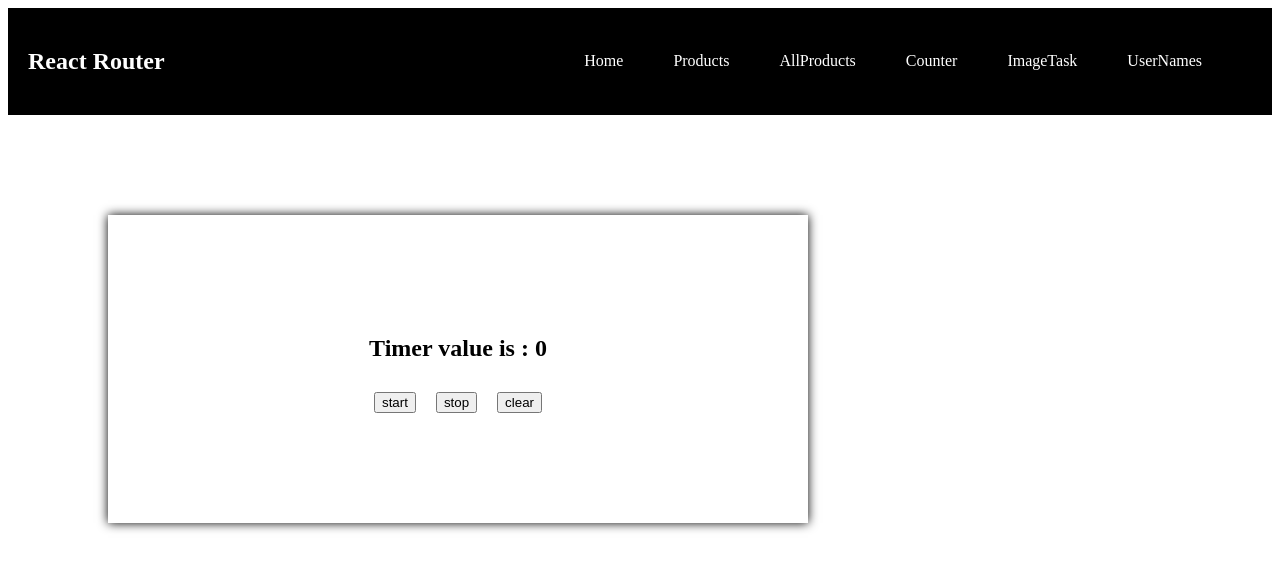
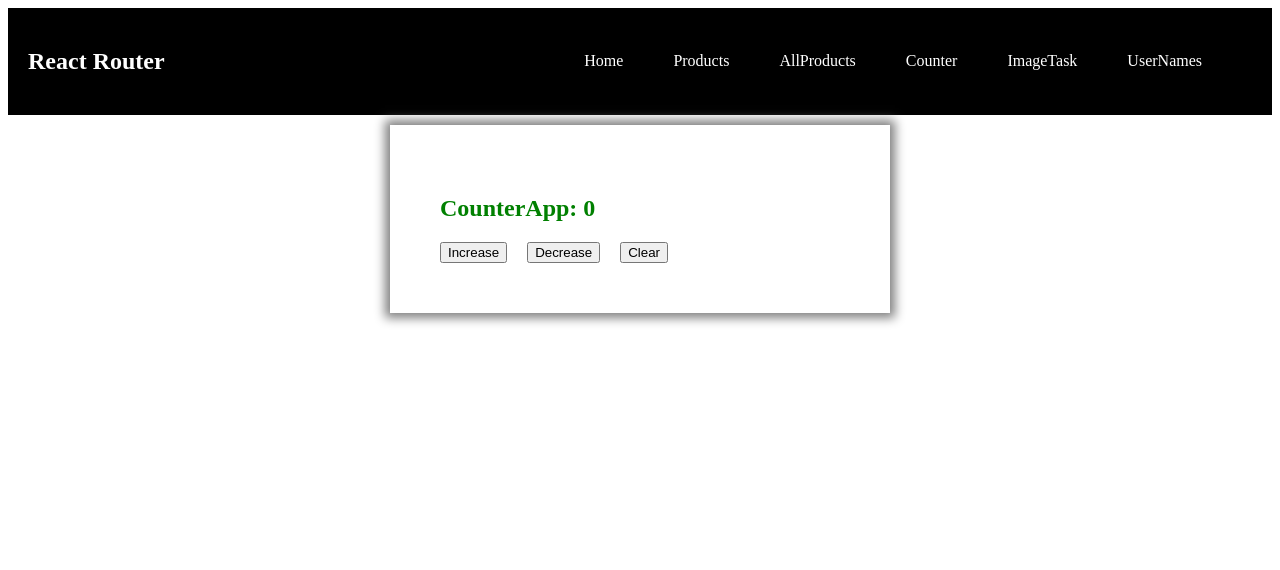
Before and after one commit to raguraman6066/basic-react-pro, a React (Vite) app: page / in a window 1280 px wide. Shown: the top 570 px of the page. Built offline with nearby package versions, Linux system fonts and the light colour scheme.

Commit message:
added usereducer

```diff
--- a/src/App.jsx
+++ b/src/App.jsx
@@ -17,12 +17,15 @@ import { HomeContext } from "./components/context-api/HomeContext";
 import { Name } from "./components/child-parent/Name";
 import { Ref } from "./components/ref/Ref";
 import { Timer } from "./components/timer/Timer";
+import { RefDom } from "./components/ref/RefDom";
+import { UseReducer } from "./components/reducer/UseReducer";
+import { CounterApp } from "./components/counterapp/CounterApp";
 
 function App() {
   return (
     <div className="app">
       <Nav />
-      <Timer />
+      <CounterApp />
       {/*
       <Routes>
         <Route path={"/"} element={<B />} />
--- /dev/null
+++ b/src/components/counterapp/CounterApp.css
@@ -0,0 +1,10 @@
+.reducerCounter {
+  padding: 50px;
+  margin: 10px auto;
+  width: 400px;
+  color: green;
+  box-shadow: 0 0 10px 5px grey;
+}
+.reducerCounter button {
+  margin-right: 20px;
+}
--- /dev/null
+++ b/src/components/counterapp/CounterApp.jsx
@@ -0,0 +1,26 @@
+import React, { useReducer } from "react";
+import "./CounterApp.css";
+import counterReducer from "./counterReducer";
+
+function reducerFun() {}
+export const CounterApp = () => {
+  let [state, dispatch] = useReducer(counterReducer, { count: 0 });
+  function increaseCount() {
+    dispatch({ type: "increment" });
+  }
+  function decreaseCount() {
+    dispatch({ type: "decrement" });
+  }
+  function clearCount() {
+    dispatch({ type: "clear" });
+  }
+
+  return (
+    <div className="reducerCounter">
+      <h2>CounterApp: {state.count}</h2>
+      <button onClick={increaseCount}>Increase</button>
+      <button onClick={decreaseCount}>Decrease</button>
+      <button onClick={clearCount}>Clear</button>
+    </div>
+  );
+};
--- /dev/null
+++ b/src/components/counterapp/counterReducer.js
@@ -0,0 +1,13 @@
+const counterReducer = (state, action) => {
+  //state- current state data
+  if (action.type == "increment") {
+    state = { count: state.count + 1 };
+  } else if (action.type == "decrement") {
+    state = { count: state.count - 1 };
+  } else if (action.type == "clear") {
+    state = { count: 0 };
+  }
+
+  return state;
+};
+export default counterReducer;
--- /dev/null
+++ b/src/components/reducer/UseReducer.jsx
@@ -0,0 +1,16 @@
+import React, { useReducer } from "react";
+const reducerFn = (action) => {
+  return "buddy";
+};
+export const UseReducer = () => {
+  let [state, dispatch] = useReducer(reducerFn, 100);
+  function modifyState() {
+    dispatch({ type: "dummy" });
+  }
+  return (
+    <div>
+      <h2>UseReducer : {state}</h2>
+      <button onClick={modifyState}>Update state</button>
+    </div>
+  );
+};
--- /dev/null
+++ b/src/components/ref/RefDom.jsx
@@ -0,0 +1,19 @@
+import React, { useRef } from "react";
+
+export const RefDom = () => {
+  let h2Ref = useRef(null); //{current:null}
+  let btnRef = useRef(null);
+  const changeContentStyle = () => {
+    h2Ref.current.innerText = "Dom manipulated";
+    h2Ref.current.style.color = "green";
+    btnRef.current.style.color = "red";
+  };
+  return (
+    <div style={{ padding: "50px" }}>
+      <h2 ref={h2Ref}>Dom manipulation using useref</h2>
+      <button ref={btnRef} onClick={changeContentStyle}>
+        Change content and style
+      </button>
+    </div>
+  );
+};
```
